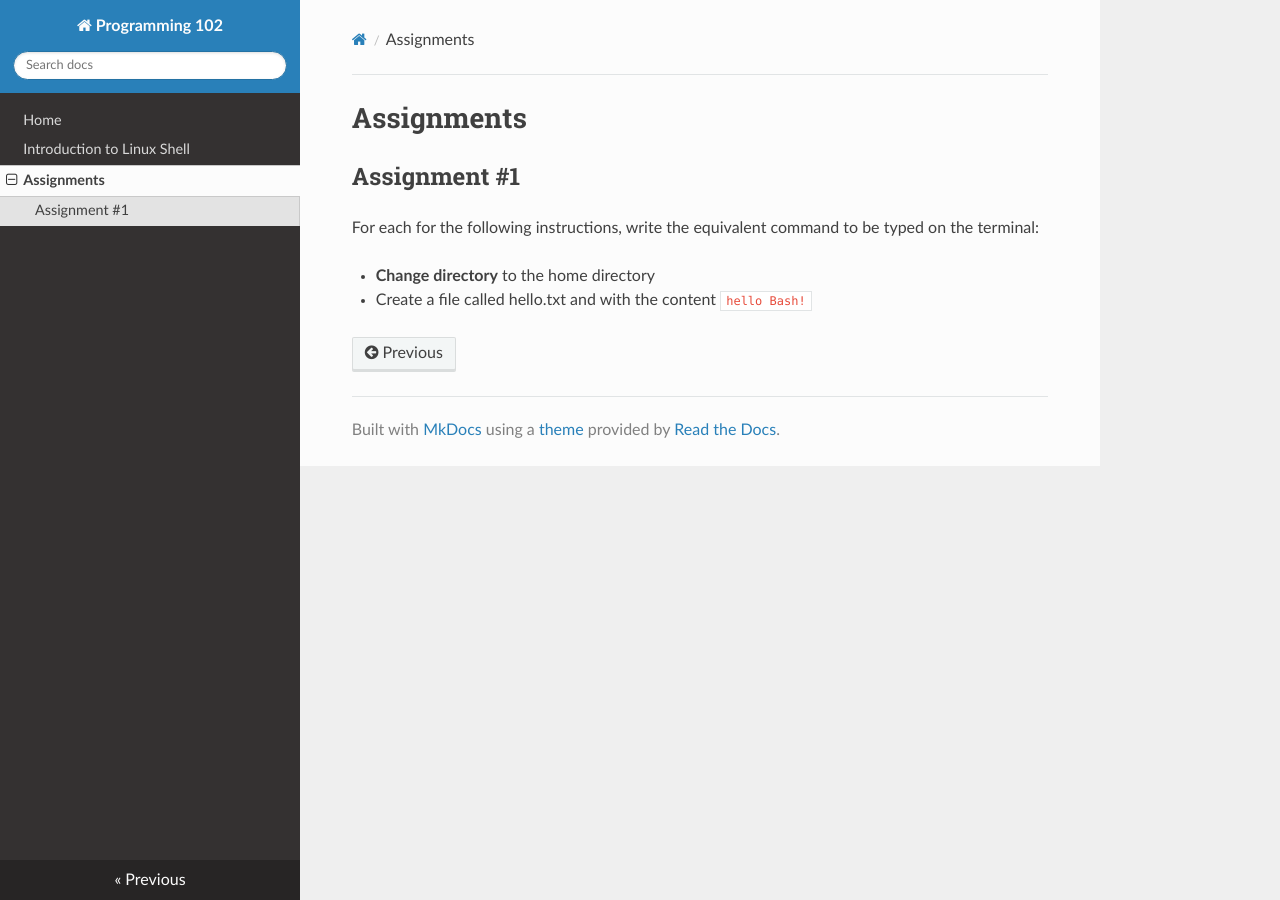
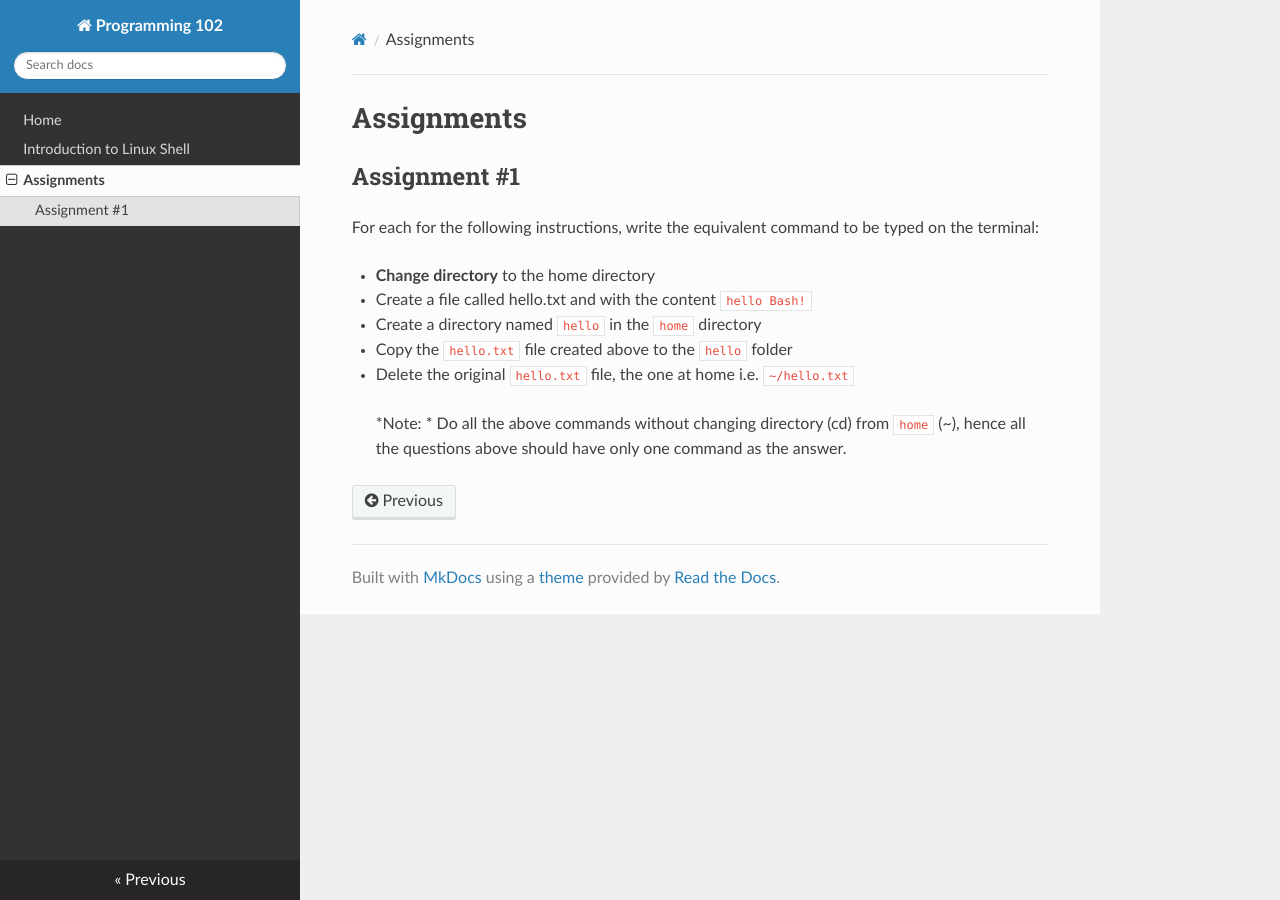
Before and after one commit to uonbi/programming102, an MkDocs documentation site: the page built from docs/assign.md, in a window 1280 px wide. Built offline with MkDocs 1.6.1, drawn with Linux system fonts in a browser that asks for light colours; nearby versions of some CDN libraries; old or Windows-style settings are respelled for this version of MkDocs.

Commit message:
Added assignment 1

```diff
--- a/docs/assign.md
+++ b/docs/assign.md
@@ -5,3 +5,8 @@ For each for the following instructions, write the equivalent command to be type
 
 * **Change directory** to the home directory
 * Create a file called hello.txt and with the content `hello Bash!`
+* Create a directory named `hello` in the `home` directory
+* Copy the `hello.txt` file created above to the `hello` folder
+* Delete the original `hello.txt` file, the one at home i.e. `~/hello.txt`
+
+>*Note: * Do all the above commands without changing directory (cd) from `home` (~), hence all the questions above should have only one command as the answer.
```
